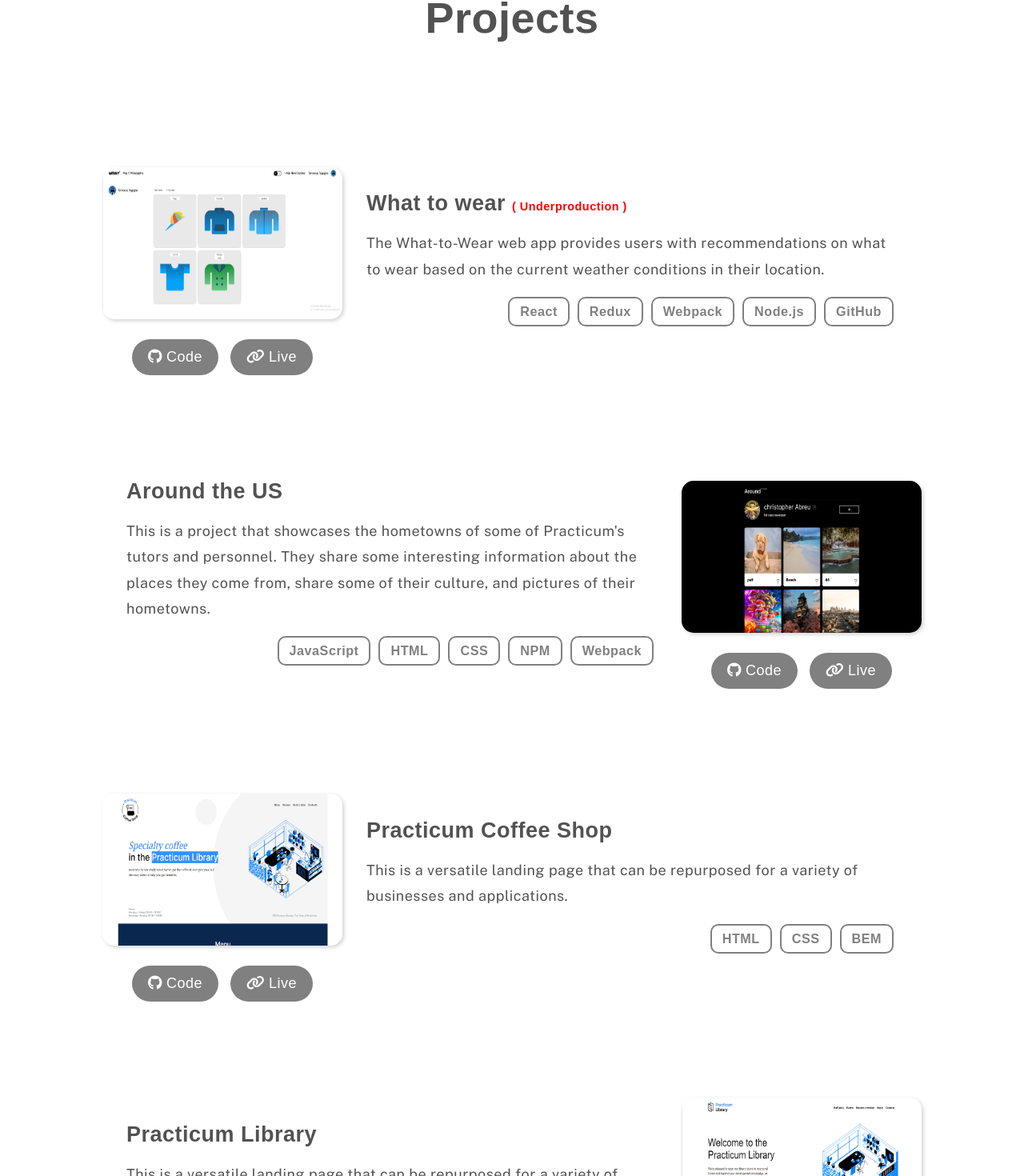
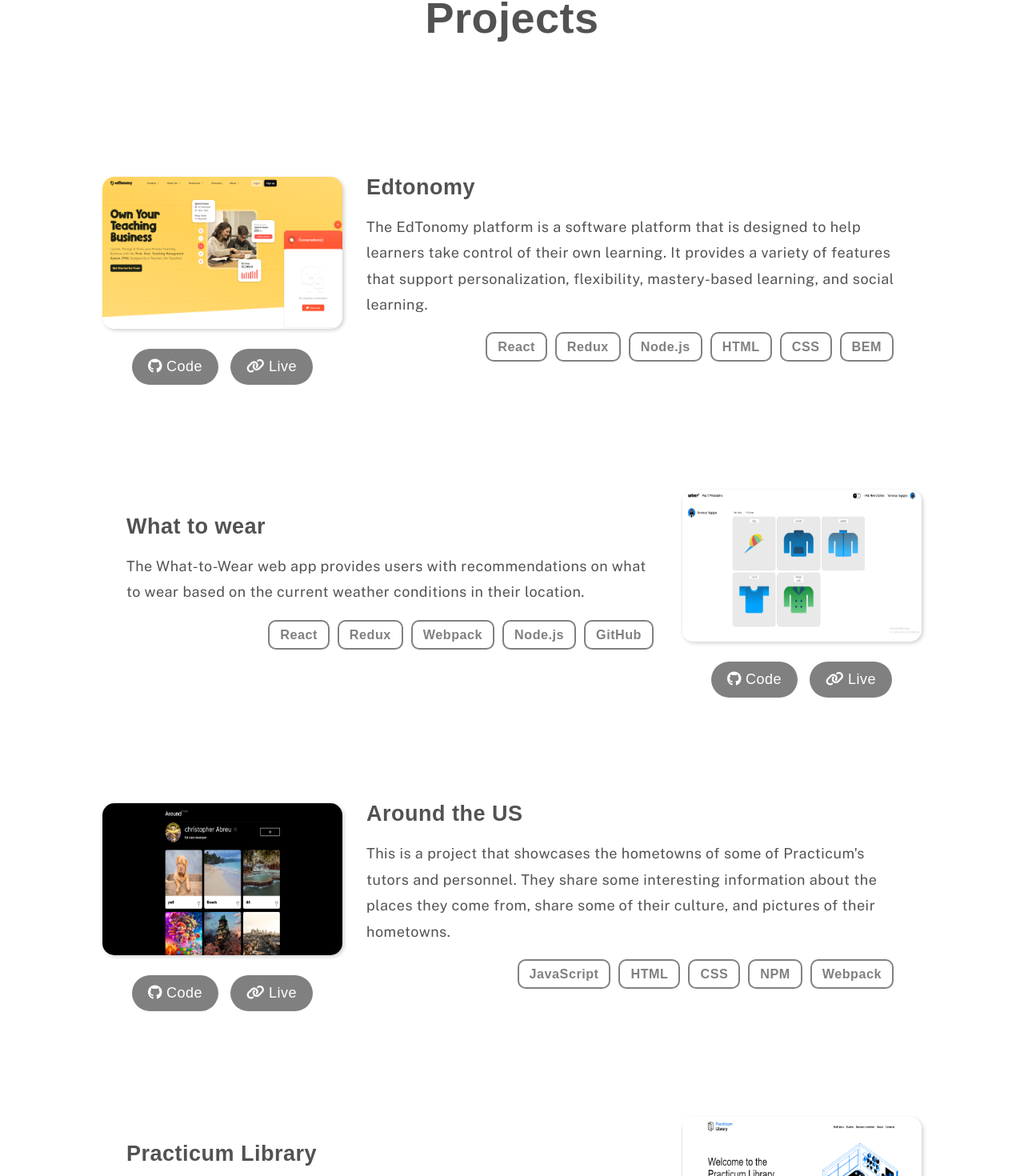
Before and after one commit to ChrisAbreu01/chris_portafolio, a React (Create React App) app: page / in a window 1280 px wide. Shown: the part 1704-3174 px from the top of the page at 80% size. Built offline with nearby package versions, Linux system fonts and the light colour scheme.

Commit message:
fix! updating portfolio

```diff
--- a/src/data/ProjectsData.js
+++ b/src/data/ProjectsData.js
@@ -1,14 +1,26 @@
 import practicumLibrary from "../images/practicumlibrary.png";
 import practicumCoffeeShop from "../images/practicumcoffeeshop.png";
+import edtonomy from "../images/edtonomy.png";
 import aroundTheUS from "../images/aroundtheus.png";
 import whatToWear from "../images/project-react.png";
 
 const data = [
   {
     id: 1,
+    name: "Edtonomy",
+    production: true,
+    image: edtonomy,
+    code: "https://www.edtonomy.com/",
+    live: `https://www.edtonomy.com/`,
+    description:
+      "The EdTonomy platform is a software platform that is designed to help learners take control of their own learning. It provides a variety of features that support personalization, flexibility, mastery-based learning, and social learning.",
+    techs_used: ["React", "Redux", "Node.js", "HTML", "CSS", "BEM"],
+  },
+  {
+    id: 2,
     name: "What to wear",
     image: whatToWear,
-    production: false,
+    production: true,
     code: `https://github.com/ChrisAbreu01/se_project_react`,
     live: `https://chrisabreu01.github.io/se_project_react/#/`,
     description:
@@ -16,7 +28,7 @@
     techs_used: ["React", "Redux", "Webpack", "Node.js", "GitHub"],
   },
   {
-    id: 2,
+    id: 3,
     name: "Around the US",
     image: aroundTheUS,
     production: true,
@@ -26,17 +38,17 @@
       "This is a project that showcases the hometowns of some of Practicum's tutors and personnel. They share some interesting information about the places they come from, share some of their culture, and pictures of their hometowns.",
     techs_used: ["JavaScript", "HTML", "CSS", "NPM", "Webpack"],
   },
-  {
-    id: 3,
-    name: "Practicum Coffee Shop",
-    production: true,
-    image: practicumCoffeeShop,
-    code: "https://github.com/ChrisAbreu01/web_project_2",
-    live: `https://chrisabreu01.github.io/web_project_2/`,
-    description:
-      "This is a versatile landing page that can be repurposed for a variety of businesses and applications.",
-    techs_used: ["HTML", "CSS", "BEM"],
-  },
+  // {
+  //   id: 3,
+  //   name: "Practicum Coffee Shop",
+  //   production: true,
+  //   image: practicumCoffeeShop,
+  //   code: "https://github.com/ChrisAbreu01/web_project_2",
+  //   live: `https://chrisabreu01.github.io/web_project_2/`,
+  //   description:
+  //     "This is a versatile landing page that can be repurposed for a variety of businesses and applications.",
+  //   techs_used: ["HTML", "CSS", "BEM"],
+  // },
   {
     id: 4,
     name: "Practicum Library",
```
Also changed, not shown: src/images/edtonomy.png (added).
